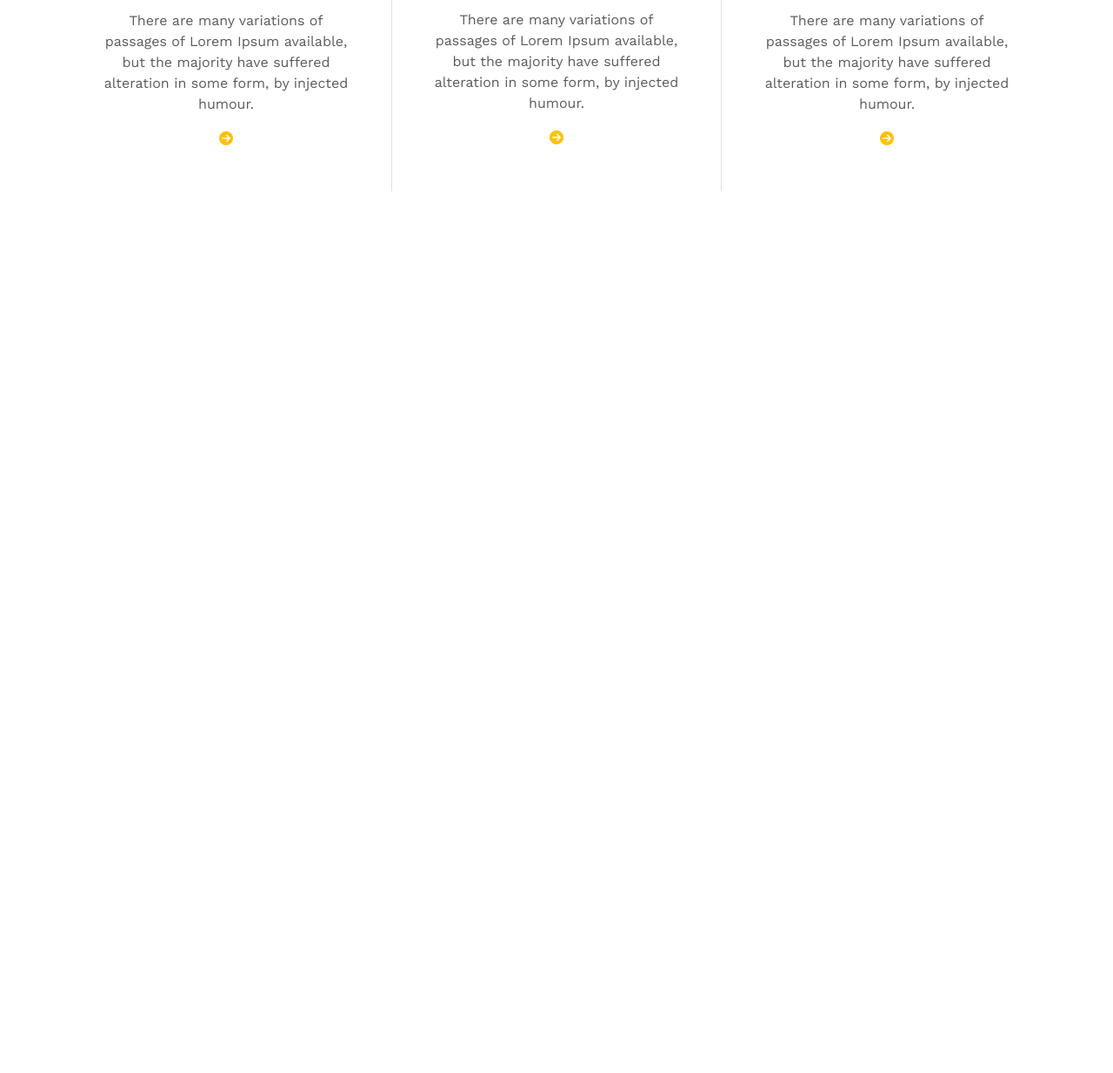
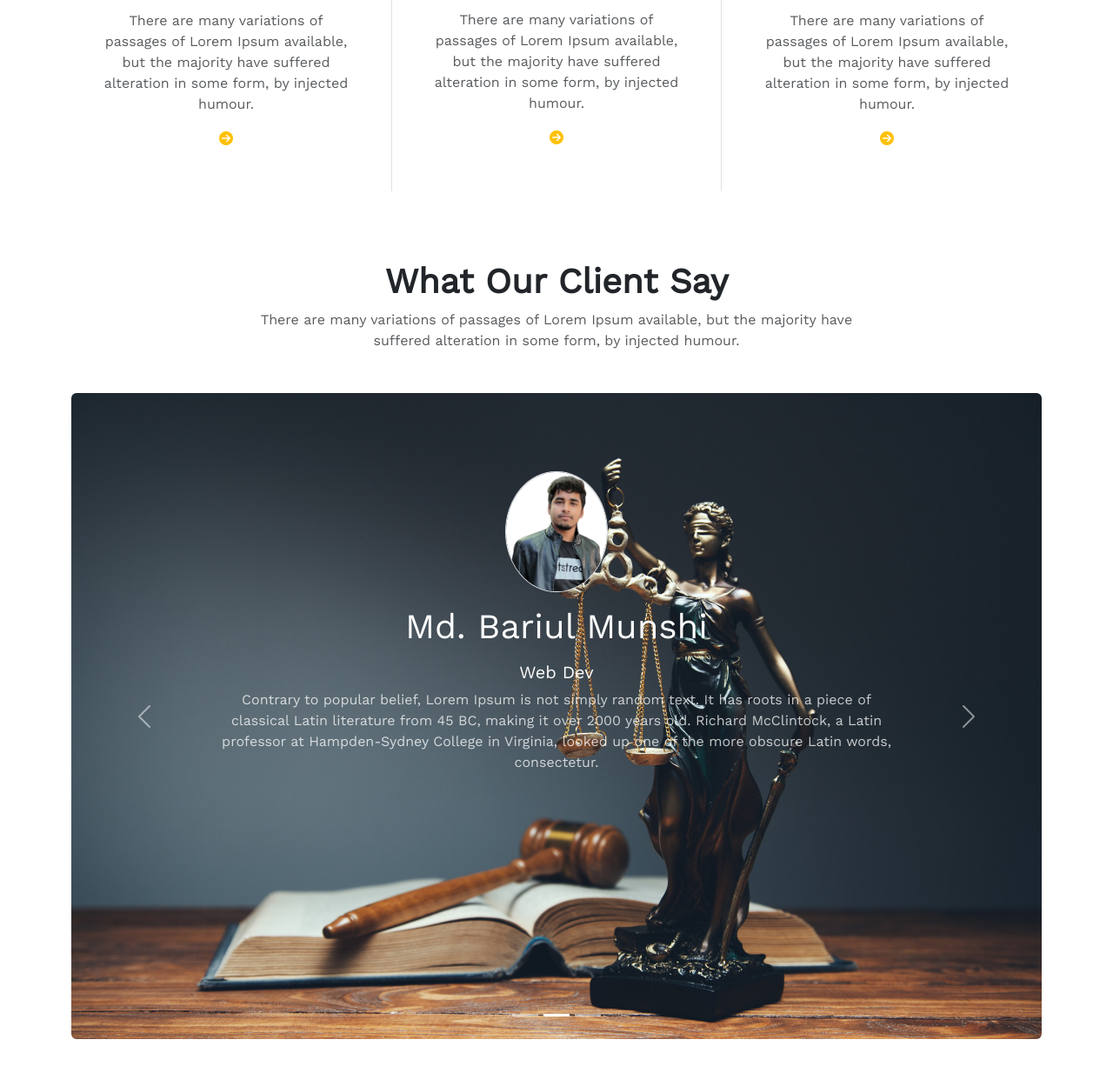
Before and after one commit to bariulmunshi/MERN-Project-6, a plain HTML site: page index.html in a window 1280 px wide. Shown: the part 2703-3937 px from the top of the page at 87% size. Before the commit the page ends 3003 px from the top, so only its background shows below. Drawn offline with nearby package versions, Linux system fonts and the light colour scheme.

Commit message:
client-say  section added

```diff
--- a/index.html
+++ b/index.html
@@ -252,6 +252,61 @@ font-family: 'Work Sans', sans-serif;
   </section>
   <!-- ==========End: Legal-Area========== -->
 
+  <!-- ==========Start: Client-Say======== -->
+  <section class="text-center my-5 ">
+    <h1 class="fw-semibold">What Our Client Say</h1>
+    <p class="opacity-75 mb-5">There are many variations of passages of Lorem Ipsum available, but the majority have <br> suffered alteration in some form, by injected humour.</p>
+    <div id="carouselExampleCaptions" class="carousel slide ">
+      <div class="carousel-indicators">
+        <button type="button" data-bs-target="#carouselExampleCaptions" data-bs-slide-to="0" aria-label="Slide 1"></button>
+        <button type="button" data-bs-target="#carouselExampleCaptions" data-bs-slide-to="1" class="active" aria-current="true"  aria-label="Slide 2"></button>
+        <button type="button" data-bs-target="#carouselExampleCaptions" data-bs-slide-to="2" aria-label="Slide 3"></button>
+      </div>
+      <!-- Slider-1 -->
+      <div class="carousel-inner rounded-2">
+        <div class="carousel-item">
+          <img src="images/slider-1.jpg" class="d-block w-100" alt="...">
+          <div class="carousel-caption d-none d-md-block" style="margin-bottom: 250px;">
+            <img class="rounded-circle  border" style="width: 15%;" src="images/bariul.png" alt="">
+            <h1 class="my-3">Md. Bariul Munshi</h1>
+            <h5>UI/UX Designer</h5>
+            <p class="opacity-75">Contrary to popular belief, Lorem Ipsum is not simply random text. It has roots in a piece of classical Latin literature from 45 BC, making it over 2000 years old. Richard McClintock, a Latin professor at Hampden-Sydney College in Virginia, looked up one of the more obscure Latin words, consectetur.</p>
+          </div>
+        </div>
+        <!-- slider-2 -->
+        <div class="carousel-item active rounded-2">
+          <img src="images/slider-2.jpg" class="d-block w-100" alt="...">
+          <div class="carousel-caption d-none d-md-block" style="margin-bottom: 250px;">
+            <img class="rounded-circle  border" style="width: 15%;" src="images/bariul.png" alt="">
+            <h1 class="my-3">Md. Bariul Munshi</h1>
+            <h5>Web Dev</h5>
+            <p class="opacity-75">Contrary to popular belief, Lorem Ipsum is not simply random text. It has roots in a piece of classical Latin literature from 45 BC, making it over 2000 years old. Richard McClintock, a Latin professor at Hampden-Sydney College in Virginia, looked up one of the more obscure Latin words, consectetur.</p>
+          </div>
+        </div>
+        <!-- slider-3 -->
+        <div class="carousel-item rounded-2">
+          <img src="images/slider-3.jpg" class="d-block w-100" alt="...">
+          <div class="carousel-caption  d-none d-md-block " style="margin-bottom: 250px;">
+            <img class="rounded-circle  border" style="width: 15%;" src="images/bariul.png" alt="">
+            <h1 class="my-3">Md. Bariul Munshi</h1>
+            <h4>Teacher</h4>
+            <p class="opacity-75">Contrary to popular belief, Lorem Ipsum is not simply random text. It has roots in a piece of classical Latin literature from 45 BC, making it over 2000 years old. Richard McClintock, a Latin professor at Hampden-Sydney College in Virginia, looked up one of the more obscure Latin words, consectetur.</p>
+          </div>
+        </div>
+      </div>
+      <button class="carousel-control-prev" type="button" data-bs-target="#carouselExampleCaptions" data-bs-slide="prev">
+        <span class="carousel-control-prev-icon" aria-hidden="true"></span>
+        <span class="visually-hidden">Previous</span>
+      </button>
+      <button class="carousel-control-next" type="button" data-bs-target="#carouselExampleCaptions" data-bs-slide="next">
+        <span class="carousel-control-next-icon" aria-hidden="true"></span>
+        <span class="visually-hidden">Next</span>
+      </button>
+    </div>
+  </section>
+  <!-- ==========End: Client-Say======== -->
+
+
 </main>
 <!-- ============End:Main============ -->
 
```
